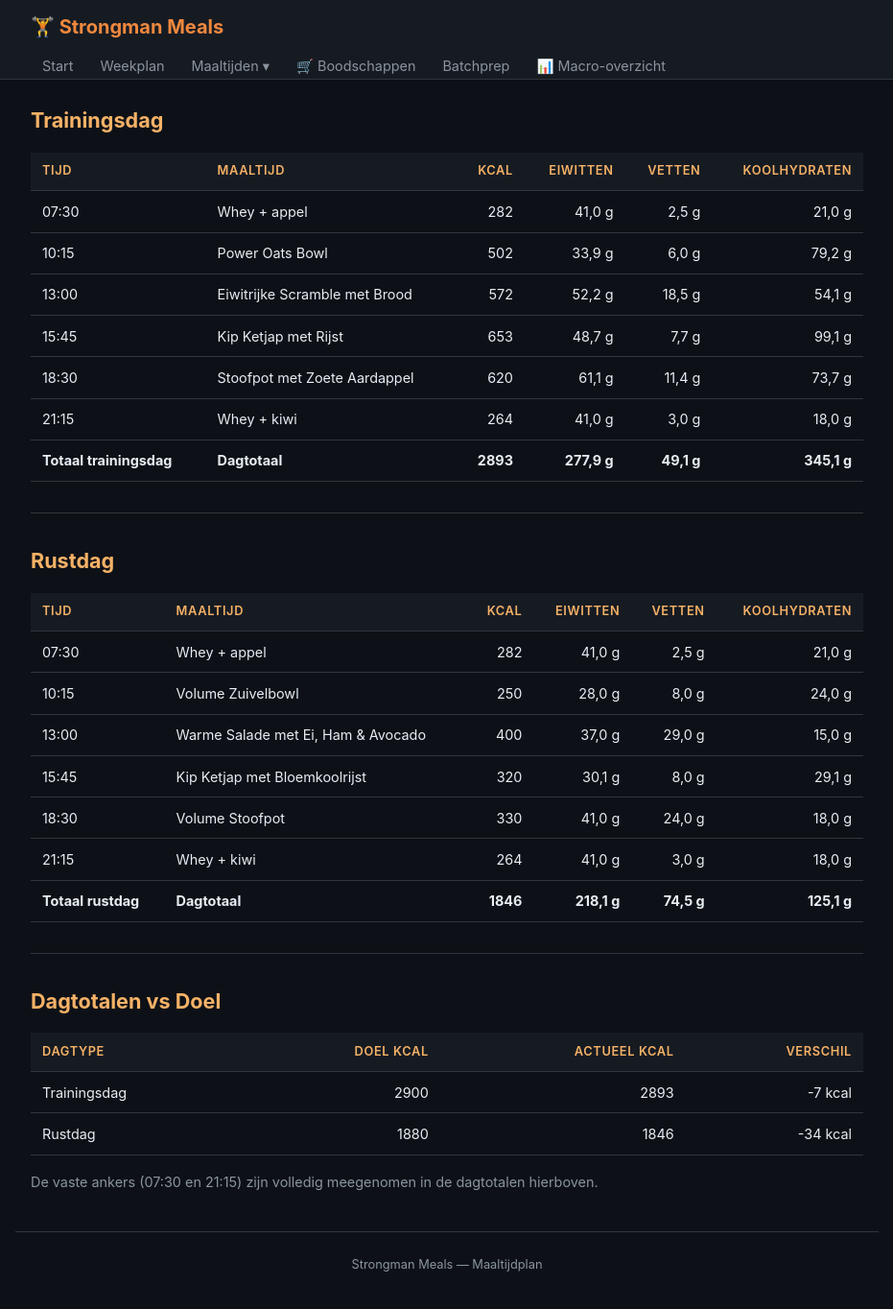
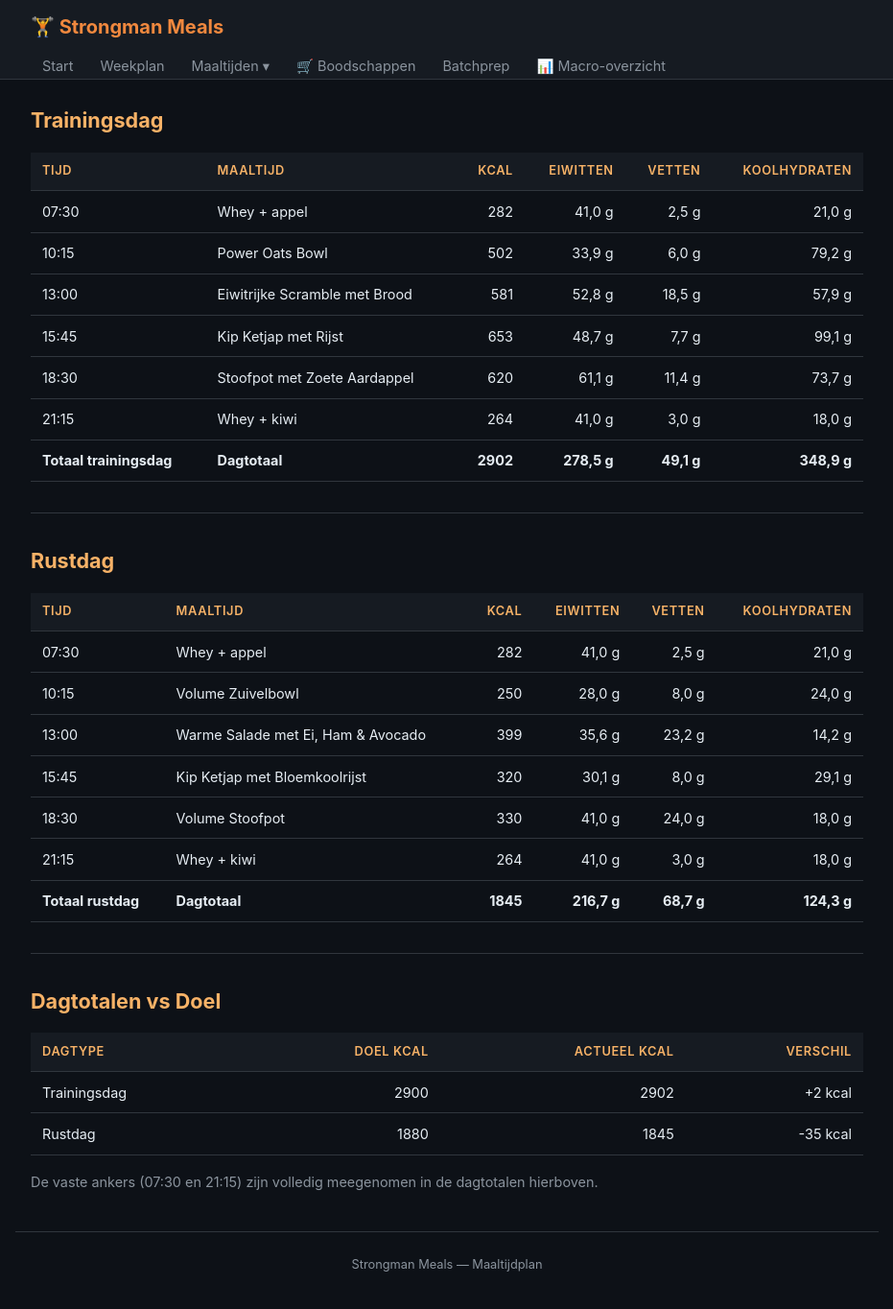
Before and after one commit to Marc013/mealprep, a Jekyll site: the page built from docs/macros.md, in a window 1280 px wide and 1400 px high, scrolled down 414 px. Shown: the top 1364 px of the window at 96% size, without its empty margins (174-1105 px from the left). Built offline with Jekyll 4.4.1, drawn with Linux system fonts in a browser that asks for light colours.

Commit message:
fix macros

```diff
--- a/docs/macros.md
+++ b/docs/macros.md
@@ -23,11 +23,11 @@ Onderstaande maaltijdmacro's komen direct uit de actieve maaltijdpagina's.
 | :---------------------- | :---------------------------- | -------: | ----------: | ---------: | -----------: |
 | 07:30                   | Whey + appel                  |      282 |      41,0 g |      2,5 g |       21,0 g |
 | 10:15                   | Power Oats Bowl               |      502 |      33,9 g |      6,0 g |       79,2 g |
-| 13:00                   | Eiwitrijke Scramble met Brood |      572 |      52,2 g |     18,5 g |       54,1 g |
+| 13:00                   | Eiwitrijke Scramble met Brood |      581 |      52,8 g |     18,5 g |       57,9 g |
 | 15:45                   | Kip Ketjap met Rijst          |      653 |      48,7 g |      7,7 g |       99,1 g |
 | 18:30                   | Stoofpot met Zoete Aardappel  |      620 |      61,1 g |     11,4 g |       73,7 g |
 | 21:15                   | Whey + kiwi                   |      264 |      41,0 g |      3,0 g |       18,0 g |
-| **Totaal trainingsdag** | **Dagtotaal**                 | **2893** | **277,9 g** | **49,1 g** |  **345,1 g** |
+| **Totaal trainingsdag** | **Dagtotaal**                 | **2902** | **278,5 g** | **49,1 g** |  **348,9 g** |
 
 ---
 
@@ -37,11 +37,11 @@ Onderstaande maaltijdmacro's komen direct uit de actieve maaltijdpagina's.
 | :----------------- | :--------------------------------- | -------: | ----------: | ---------: | -----------: |
 | 07:30              | Whey + appel                       |      282 |      41,0 g |      2,5 g |       21,0 g |
 | 10:15              | Volume Zuivelbowl                  |      250 |      28,0 g |      8,0 g |       24,0 g |
-| 13:00              | Warme Salade met Ei, Ham & Avocado |      400 |      37,0 g |     29,0 g |       15,0 g |
+| 13:00              | Warme Salade met Ei, Ham & Avocado |      399 |      35,6 g |     23,2 g |       14,2 g |
 | 15:45              | Kip Ketjap met Bloemkoolrijst      |      320 |      30,1 g |      8,0 g |       29,1 g |
 | 18:30              | Volume Stoofpot                    |      330 |      41,0 g |     24,0 g |       18,0 g |
 | 21:15              | Whey + kiwi                        |      264 |      41,0 g |      3,0 g |       18,0 g |
-| **Totaal rustdag** | **Dagtotaal**                      | **1846** | **218,1 g** | **74,5 g** |  **125,1 g** |
+| **Totaal rustdag** | **Dagtotaal**                      | **1845** | **216,7 g** | **68,7 g** |  **124,3 g** |
 
 ---
 
@@ -49,8 +49,8 @@ Onderstaande maaltijdmacro's komen direct uit de actieve maaltijdpagina's.
 
 | Dagtype      | Doel kcal | Actueel kcal | Verschil |
 | :----------- | --------: | -----------: | -------: |
-| Trainingsdag |      2900 |         2893 |  -7 kcal |
-| Rustdag      |      1880 |         1846 | -34 kcal |
+| Trainingsdag |      2900 |         2902 |  +2 kcal |
+| Rustdag      |      1880 |         1845 | -35 kcal |
 
 De vaste ankers (07:30 en 21:15) zijn volledig meegenomen in de dagtotalen hierboven.
 {: .text-muted}
```
Also changed, not shown: docs/weekplan-1-week.md (+2 -2 lines).
